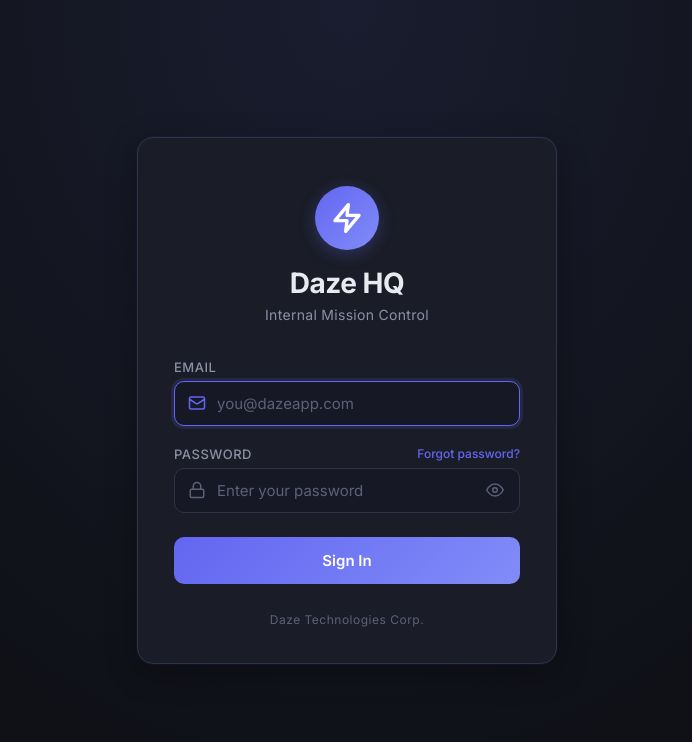
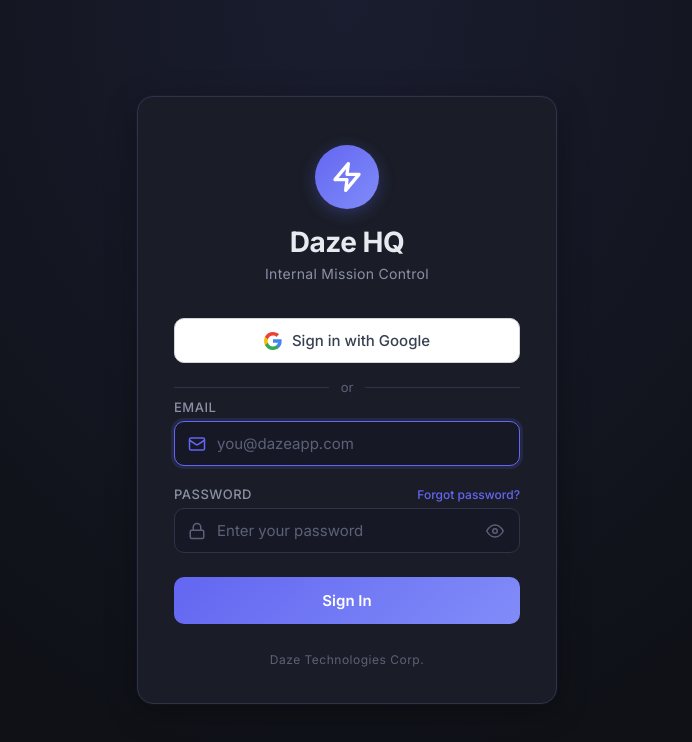
Before and after one commit to Daze-Platform/daze-hq, a React (Vite) app: page / in a window 1280 px wide. Shown: the top 742 px of the page, without its empty margins (293-985 px from the left). Built offline with nearby package versions, Linux system fonts and the light colour scheme; no server answers.

Commit message:
feat: Add Google OAuth sign-in button to login page

```diff
--- a/src/components/Login.tsx
+++ b/src/components/Login.tsx
@@ -2,7 +2,7 @@
 import { useAuth } from '../contexts/AuthContext'
 
 export function Login() {
-  const { signIn, resetPassword } = useAuth()
+  const { signIn, signInWithGoogle, resetPassword } = useAuth()
   const [email, setEmail] = useState('')
   const [password, setPassword] = useState('')
   const [showPassword, setShowPassword] = useState(false)
@@ -10,6 +10,12 @@
   const [loading, setLoading] = useState(false)
   const [forgotMode, setForgotMode] = useState(false)
   const [resetSent, setResetSent] = useState(false)
+
+  const handleGoogle = async () => {
+    setError('')
+    const { error } = await signInWithGoogle()
+    if (error) setError(error.message)
+  }
 
   const handleSubmit = async (e: FormEvent) => {
     e.preventDefault()
@@ -44,6 +50,21 @@
           <h1>Daze HQ</h1>
           <p className="login-subtitle">{forgotMode ? 'Reset your password' : 'Internal Mission Control'}</p>
         </div>
+
+        {!forgotMode && !resetSent && (
+          <>
+            <button type="button" className="google-btn" onClick={handleGoogle}>
+              <svg width="18" height="18" viewBox="0 0 18 18" fill="none">
+                <path d="M17.64 9.2c0-.637-.057-1.251-.164-1.84H9v3.481h4.844c-.209 1.125-.843 2.078-1.796 2.717v2.258h2.908c1.702-1.567 2.684-3.874 2.684-6.615z" fill="#4285F4"/>
+                <path d="M9 18c2.43 0 4.467-.806 5.956-2.18l-2.908-2.259c-.806.54-1.837.86-3.048.86-2.344 0-4.328-1.584-5.036-3.711H.957v2.332A8.997 8.997 0 0 0 9 18z" fill="#34A853"/>
+                <path d="M3.964 10.71A5.41 5.41 0 0 1 3.682 9c0-.593.102-1.17.282-1.71V4.958H.957A8.996 8.996 0 0 0 0 9c0 1.452.348 2.827.957 4.042l3.007-2.332z" fill="#FBBC05"/>
+                <path d="M9 3.58c1.321 0 2.508.454 3.44 1.345l2.582-2.58C13.463.891 11.426 0 9 0A8.997 8.997 0 0 0 .957 4.958L3.964 7.29C4.672 5.163 6.656 3.58 9 3.58z" fill="#EA4335"/>
+              </svg>
+              Sign in with Google
+            </button>
+            <div className="login-divider"><span>or</span></div>
+          </>
+        )}
 
         {resetSent ? (
           <div className="login-success">
--- a/src/contexts/AuthContext.tsx
+++ b/src/contexts/AuthContext.tsx
@@ -7,6 +7,7 @@
   session: Session | null
   loading: boolean
   signIn: (email: string, password: string) => Promise<{ error: Error | null }>
+  signInWithGoogle: () => Promise<{ error: Error | null }>
   signOut: () => Promise<void>
   resetPassword: (email: string) => Promise<{ error: Error | null }>
 }
@@ -38,6 +39,14 @@
     return { error: error as Error | null }
   }
 
+  const signInWithGoogle = async () => {
+    const { error } = await supabase.auth.signInWithOAuth({
+      provider: 'google',
+      options: { redirectTo: window.location.origin }
+    })
+    return { error: error as Error | null }
+  }
+
   const signOut = async () => {
     await supabase.auth.signOut()
   }
@@ -50,7 +59,7 @@
   }
 
   return (
-    <AuthContext.Provider value={{ user, session, loading, signIn, signOut, resetPassword }}>
+    <AuthContext.Provider value={{ user, session, loading, signIn, signInWithGoogle, signOut, resetPassword }}>
       {children}
     </AuthContext.Provider>
   )
--- a/src/index.css
+++ b/src/index.css
@@ -271,6 +271,46 @@
   font-size: 12px;
   margin-top: 28px;
   letter-spacing: 0.5px;
+}
+
+.google-btn {
+  display: flex;
+  align-items: center;
+  justify-content: center;
+  gap: 10px;
+  width: 100%;
+  padding: 12px 16px;
+  background: #fff;
+  border: 1px solid #d1d5db;
+  border-radius: 10px;
+  font-size: 15px;
+  font-weight: 500;
+  color: #374151;
+  cursor: pointer;
+  transition: background 0.15s, box-shadow 0.15s;
+  font-family: var(--font);
+}
+
+.google-btn:hover {
+  background: #f9fafb;
+  box-shadow: 0 1px 4px rgba(0, 0, 0, 0.1);
+}
+
+.login-divider {
+  display: flex;
+  align-items: center;
+  gap: 12px;
+  margin: 16px 0 4px;
+  color: var(--text-muted);
+  font-size: 13px;
+}
+
+.login-divider::before,
+.login-divider::after {
+  content: '';
+  flex: 1;
+  height: 1px;
+  background: var(--border);
 }
 
 .password-label-row {
```
